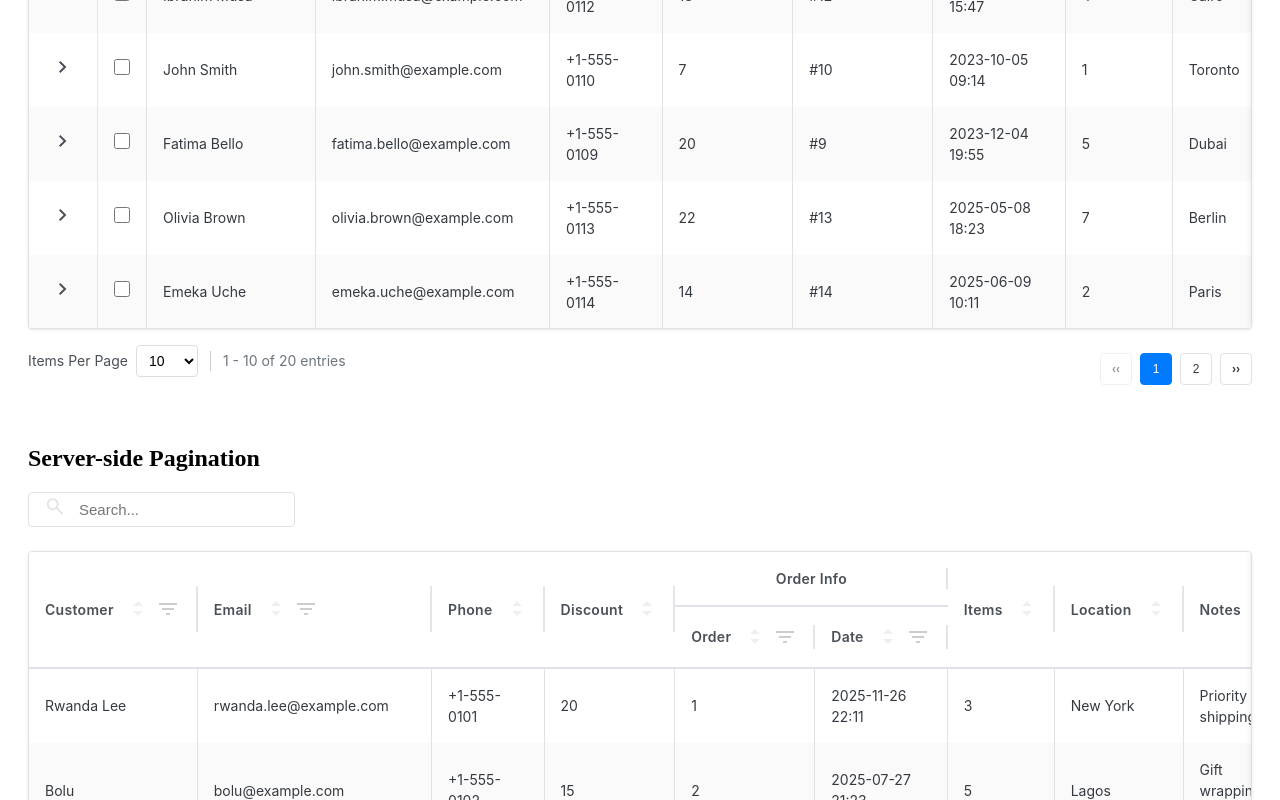
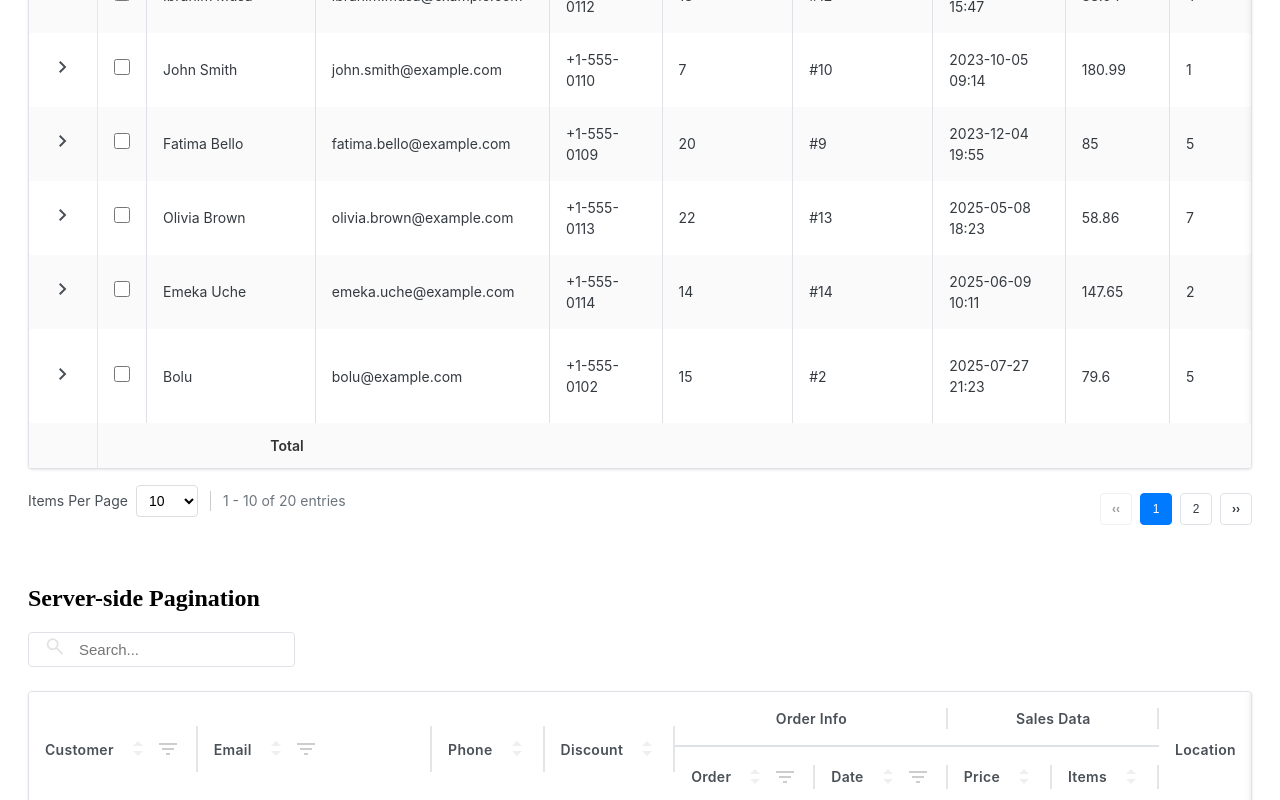
Before and after one commit to oregs/vs-datatable, a Vue app: page / in a window 1280 px wide. Shown: the part 400-1200 px from the top of the page. Built offline with nearby package versions, Linux system fonts and the light colour scheme.

Commit message:
Footer sticky implemented

```diff
--- a/src/App.vue
+++ b/src/App.vue
@@ -23,6 +23,7 @@
         @expand-row="onExpandRow"
         @collapse-row="onCollapseRow"
         stickyHeader
+        stickyFooter
       >
         <template #filterAreaRight>
           <button type="button" class="vs-button vs-button-sm vs-button-primary">Testing</button>
@@ -38,7 +39,7 @@
           {{ item.customer }}
         </template>
 
-        <template #cell-total="{ item }"> ${{ item.total.toFixed(2) }} </template>
+        <!-- <template #cell-total="{ item }"> ${{ item.total.toFixed(2) }} </template> -->
 
         <template #row-expanded="{ item }">
           <!-- <div>
@@ -165,7 +166,24 @@ const columns = ref<any[]>([
       },
     ],
   },
-  { label: 'Items', field: 'items', sortable: true },
+  {
+    label: 'Sales Data',
+    children: [
+      {
+        label: 'Price',
+        field: 'price',
+        sortable: true,
+        footerValue: (rows: any[]) => rows.reduce((sum, row) => sum + Number(row.price || 0), 0),
+        footerFormatter: (value: number) => `$${value.toFixed(2)}`,
+      },
+      {
+        label: 'Items',
+        field: 'items',
+        sortable: true,
+        footerValue: (rows: any[]) => rows.reduce((sum, row) => sum + Number(row.items || 0), 0),
+      },
+    ],
+  },
   { label: 'Location', field: 'location', sortable: true },
   { label: 'Notes', field: 'notes' },
   {
@@ -187,12 +205,7 @@ const columns = ref<any[]>([
     sortable: true,
     footerValue: (rows: Row[]) => rows.reduce((sum, r) => sum + Number(r.tax || 0), 0),
     footerFormatter: (val: number) => val.toFixed(2),
-  },
-  {
-    label: 'Total',
-    field: 'total',
-    sortable: true,
-  },
+  }
 ])
 
 const onPageUpdated = (newPage: number) => {
--- a/src/components/VsDataTable.vue
+++ b/src/components/VsDataTable.vue
@@ -156,6 +156,7 @@ import { useDataTableSelection } from '@/composables/useDataTableSelection'
 import { getValue, getRowKey, isRowSelected, calculateTotalColumns, getFlatColumns } from '@/utils/datatable'
 import { useStickyColumns } from '@/composables/useStickyColumns'
 import { useStickyHeader } from '@/composables/useStickyHeader'
+import { useStickyFooter } from '@/composables/useStickyFooter'
 import { useStickyResizeSync } from '@/composables/useStickyResizeSync'
 
 // Props and Emits
@@ -178,6 +179,7 @@ const props = withDefaults(defineProps<DataTableProps>(), {
   rowsPerPage: 10,
   rowKey: 'id',
   stickyHeader: false,
+  stickyFooter: false,
   showPagination: true
 })
 
@@ -222,7 +224,13 @@ const {
   tableRef,
   tableContainer,
   tableResponsiveRef,
-} = useDataTable({ ...props, rows: internalRows.value }, emit)
+  refresh,
+  cleanup,
+} = useDataTable(
+  { ...props, rows: internalRows.value },
+  emit,
+  { header: props.stickyHeader, footer: props.stickyFooter }
+)
 
 const {
   selectedItems,
@@ -250,10 +258,17 @@ const { hasLeftShadow, hasRightShadow, refreshSticky } = useStickyColumns(
 
 useStickyResizeSync(tableRef, refreshSticky)
 
-const { refresh } = useStickyHeader(tableRef, {
-  enabled: props.stickyHeader,
-  maxHeight: '70vh',
-})
+// const { refresh } = useStickyHeader(tableRef, {
+//   enabled: props.stickyHeader,
+//   maxHeight: '80vh',
+// })
+
+// const { refreshFooter } = useStickyFooter(tableRef, {
+//   enabled: props.stickyFooter,
+//   maxHeight: '80vh',
+// })
+
+
 
 // Refresh sticky when rows change (for dynamic content)
 watch(
@@ -290,7 +305,7 @@ onMounted(() => {
     refreshSticky()
   }, 100)
 
-  // refresh()
+  refresh()
 
   emit('tableMounted')
 
@@ -319,6 +334,11 @@ onBeforeMount(() => {
   overflow: var(--vs-table-wrapper-overflow);
 }
 
+.vs-table tfoot {
+  border-top: 1px solid var(--vs-border-color, #ddd);
+  background-color: var(--vs-table-footer-bg, var(--vs-table-header-bg, #fff));
+}
+
 .vs-table-info {
   color: var(--vs-secondary);
   font-size: var(--vs-font-size-md);
--- a/src/components/VsDataTableFooter.vue
+++ b/src/components/VsDataTableFooter.vue
@@ -1,15 +1,16 @@
 <template>
   <tfoot v-if="visibleColumns.length">
     <tr class="vs-footer-row">
-        <!-- 🔹 Auto-detect expand / checkbox columns -->
+      <!-- Auto-detect expand / checkbox columns -->
       <td v-if="expandable" class="vs-footer-cell vs-expand-column"></td>
       <td v-if="isItemSelectedControlled" class="vs-footer-cell vs-checkbox-column"></td>
 
-        <!-- 🔹 Render grouped and leaf columns -->
+      <!-- Render grouped and leaf columns -->
       <template v-for="(col, index) in visibleColumns" :key="index">
         <!-- Parent group columns (no field, have children) -->
         <td
           v-if="col.children && col.children.length"
+          :data-field="col.field || col.label"
           class="vs-footer-cell vs-footer-group"
           :colspan="countLeafColumns(col)"
         ></td>
@@ -17,6 +18,7 @@
         <!-- Leaf columns -->
         <td
           v-else
+          :data-field="col.field || col.label"
           class="vs-footer-cell"
           :class="col.footerClass || ''"
           :style="col.footerStyle || {}"
@@ -71,7 +73,7 @@
 }
 
 /**
-   * 🔹 Compute only visible columns (keep parent structure)
+ * Compute only visible columns (keep parent structure)
  */
 function filterVisibleColumns(cols: Column[]): Column[] {
   return cols
@@ -85,9 +87,8 @@
 const visibleColumns = computed(() => filterVisibleColumns(props.columns))
 const flatColumns = computed(() => flattenColumns(visibleColumns.value))
 
-
 /**
-   * 🔹 Compute footer values
+ * Compute footer values
  */
 const footerValues = computed(() => {
   const result: Record<string, any> = {}
@@ -113,7 +114,7 @@
 })
 
 /**
-   * 🔹 Apply formatter (optional)
+ * Apply formatter (optional)
  */
 function formatFooterValue(col: Column, value: any) {
   if (col.footerFormatter) {
--- a/src/composables/useDataTable.ts
+++ b/src/composables/useDataTable.ts
@@ -6,8 +6,20 @@ import { useDataTableSearch } from '@/composables/useDataTableSearch'
 import { filterRowsByQuery, getFlatColumns, paginateRows, sortArray } from '@/utils/datatable'
 import { useExpandable } from '@/composables/useExpandable'
 import { useColumnFilter } from '@/composables/useColumnFilter'
+import { useStickyHeader } from '@/composables/useStickyHeader'
+import { useStickyFooter } from '@/composables/useStickyFooter'
 
-export function useDataTable(props: any, emit: any) {
+interface UseStickyTableOptions {
+  header?: boolean
+  footer?: boolean
+  maxHeight?: string | number
+}
+
+export function useDataTable(
+  props: any,
+  emit: any,
+  options: UseStickyTableOptions = {}
+) {
 
   const rowsRef = isRef(props.rows) ? props.rows : shallowRef(props.rows)
 
@@ -19,7 +31,6 @@ export function useDataTable(props: any, emit: any) {
   const tableContainer = ref()
   const tableResponsiveRef = ref<HTMLElement | null>(null)
   const tableRef = ref()
-
 
   // --- Expandable rows
   const { isRowExpanded, toggleRowExpansion, getRowId, setRowLoading, isRowLoading } =
@@ -51,7 +62,16 @@ export function useDataTable(props: any, emit: any) {
     rowsPerPage,
     computed(() => processedRows.value)
   )
+
+  // --- Row Per Page
   const { handleRowsPerPage } = useDataTableRowsPerPage(props, emit, page, rowsPerPage)
+
+  // --- Sticky Header and Footer
+  const { header = true, footer = true, maxHeight = 'calc(100vh - 100px)' } = options
+
+  const headerControl = useStickyHeader(tableRef, { enabled: header, maxHeight })
+  const footerControl = useStickyFooter(tableRef, { enabled: footer, maxHeight })
+
 
   // --- Processed rows: apply filters, search, then sort
   const filteredAndSearched = computed(() => {
@@ -139,20 +159,15 @@ export function useDataTable(props: any, emit: any) {
     tableContainer,
     tableResponsiveRef,
     tableRef,
+
+    // Sticky Header and Footer
+    refresh() {
+      headerControl.refresh?.()
+      footerControl.refresh?.()
+    },
+    cleanup() {
+      headerControl.cleanup?.()
+      footerControl.cleanup?.()
+    },
   }
 }
-
-
-
-// <th
-// v-for="column in nonGroupedColumns"
-// :key="column.field"
-// class="vs-group-header"
-// rowspan="2"
-// :style="{
-//   width: column.width + '%',
-//   textAlign: 'center'
-// }"
-// >
-// {{ column.label }}
-// </th>
--- /dev/null
+++ b/src/composables/useStickyFooter.ts
@@ -0,0 +1,289 @@
+// import { onMounted, onBeforeUnmount, watch, nextTick, type Ref } from 'vue'
+
+// interface UseStickyFooterOptions {
+//   enabled?: boolean
+//   maxHeight?: string | number
+// }
+
+// /**
+//  * Enables sticky table footer so only the tbody scrolls.
+//  */
+// export function useStickyFooter(
+//   tableRef: Ref<HTMLElement | null>,
+//   options: UseStickyFooterOptions = {}
+// ) {
+//   const { enabled = false, maxHeight = 'calc(100vh - 250px)' } = options
+
+//   let wrapper: HTMLElement | null = null
+//   let resizeObserver: ResizeObserver | null = null
+
+//   const setupStickyFooter = () => {
+//     const tableEl = tableRef.value
+//     if (!enabled || !tableEl) return
+
+//     const tfoot = tableEl.querySelector('tfoot') as HTMLElement
+//     const tbody = tableEl.querySelector('tbody') as HTMLElement
+//     if (!tfoot || !tbody) return
+
+//     // Wrap table if needed (reuse same wrapper class for consistency)
+//     if (!tableEl.parentElement?.classList.contains('vs-table-wrapper')) {
+//       wrapper = document.createElement('div')
+//       wrapper.classList.add('vs-table-wrapper')
+//       tableEl.parentNode?.insertBefore(wrapper, tableEl)
+//       wrapper.appendChild(tableEl)
+//     } else {
+//       wrapper = tableEl.parentElement
+//     }
+
+//     // Apply wrapper styles
+//     Object.assign(wrapper!.style, {
+//       overflowY: 'auto',
+//       overflowX: 'auto',
+//       position: 'relative',
+//       maxHeight: typeof maxHeight === 'number' ? `${maxHeight}px` : maxHeight,
+//     })
+
+//     // Apply sticky footer style
+//     Object.assign(tfoot.style, {
+//       position: 'sticky',
+//       bottom: '0',
+//       zIndex: '5',
+//       background: 'var(--vs-table-footer-bg, #f8f9fa)',
+//     })
+
+//     // Observe for table size changes
+//     if (!resizeObserver) {
+//       resizeObserver = new ResizeObserver(() => {
+//         adjustFooterWidth()
+//       })
+//       resizeObserver.observe(tableEl)
+//     }
+
+//     adjustFooterWidth()
+//   }
+
+//   const adjustFooterWidth = () => {
+//     const tableEl = tableRef.value
+//     if (!tableEl) return
+
+//     const tfoot = tableEl.querySelector('tfoot') as HTMLElement
+//     const tbody = tableEl.querySelector('tbody') as HTMLElement
+//     if (!tfoot || !tbody) return
+
+//     const footerRow = tfoot.querySelector('tr') as HTMLElement
+//     const bodyRow = tbody.querySelector('tr') as HTMLElement
+//     if (!footerRow || !bodyRow) return
+
+//     const footerCells = Array.from(footerRow.querySelectorAll('td, th')) as HTMLElement[]
+//     const bodyCells = Array.from(bodyRow.querySelectorAll('td')) as HTMLElement[]
+//     if (!footerCells.length || !bodyCells.length) return
+
+//     // Apply body cell widths to footer cells
+//     footerCells.forEach((footerCell, i) => {
+//       const bodyCell = bodyCells[i]
+//       if (bodyCell) {
+//         footerCell.style.width = `${bodyCell.offsetWidth}px`
+//         footerCell.style.minWidth = `${bodyCell.offsetWidth}px`
+//       }
+//     })
+//   }
+
+//   const cleanup = () => {
+//     const tableEl = tableRef.value
+//     if (tableEl) {
+//       const tfoot = tableEl.querySelector('tfoot') as HTMLElement
+//       if (tfoot) {
+//         tfoot.style.position = ''
+//         tfoot.style.bottom = ''
+//         tfoot.style.zIndex = ''
+//         tfoot.style.background = ''
+//       }
+//     }
+
+//     if (resizeObserver) {
+//       resizeObserver.disconnect()
+//       resizeObserver = null
+//     }
+//   }
+
+//   onMounted(async () => {
+//     if (!enabled) return
+//     await nextTick()
+//     setupStickyFooter()
+//   })
+
+//   onBeforeUnmount(() => {
+//     cleanup()
+//   })
+
+//   // Re-apply if enabled flag changes
+//   watch(
+//     () => enabled,
+//     async (val) => {
+//       await nextTick()
+//       if (val) setupStickyFooter()
+//       else cleanup()
+//     }
+//   )
+
+//   return {
+//     refresh: setupStickyFooter,
+//     cleanup,
+//   }
+// }
+
+
+import { onMounted, onBeforeUnmount, watch, nextTick, type Ref } from 'vue'
+
+interface UseStickyFooterOptions {
+  enabled?: boolean
+  maxHeight?: string | number
+}
+
+/**
+ * Enables sticky table footer so only the tbody scrolls.
+ */
+export function useStickyFooter(
+  tableRef: Ref<HTMLElement | null>,
+  options: UseStickyFooterOptions = {}
+) {
+  const { enabled = false, maxHeight = 'calc(100vh - 250px)' } = options
+
+  let wrapper: HTMLElement | null = null
+  let resizeObserver: ResizeObserver | null = null
+
+  const setupStickyFooter = () => {
+    const tableEl = tableRef.value
+    if (!enabled || !tableEl) return
+
+    const tfoot = tableEl.querySelector('tfoot') as HTMLElement
+    const tbody = tableEl.querySelector('tbody') as HTMLElement
+    if (!tfoot || !tbody) return
+
+    // Wrap table if needed (reuse same wrapper class for consistency)
+    if (!tableEl.parentElement?.classList.contains('vs-table-wrapper')) {
+      wrapper = document.createElement('div')
+      wrapper.classList.add('vs-table-wrapper')
+      tableEl.parentNode?.insertBefore(wrapper, tableEl)
+      wrapper.appendChild(tableEl)
+    } else {
+      wrapper = tableEl.parentElement
+    }
+
+    // Apply wrapper styles
+    Object.assign(wrapper!.style, {
+      overflowY: 'auto',
+      overflowX: 'auto',
+      position: 'relative',
+      maxHeight: typeof maxHeight === 'number' ? `${maxHeight}px` : maxHeight,
+    })
+
+    // Apply sticky footer style
+    Object.assign(tfoot.style, {
+      position: 'sticky',
+      bottom: '0',
+      zIndex: '5',
+      background: 'var(--vs-table-footer-bg, var(--vs-table-header-bg, #fff))',
+    })
+
+    // Observe for table size changes
+    if (!resizeObserver) {
+      resizeObserver = new ResizeObserver(() => {
+        adjustFooterWidth()
+      })
+      resizeObserver.observe(tableEl)
+    }
+
+    adjustFooterWidth()
+  }
+
+  /**
+   * 🔹 Adjust footer cell widths to match tbody cells, including grouped footers
+   */
+  const adjustFooterWidth = () => {
+    const tableEl = tableRef.value
+    if (!tableEl) return
+
+    const tfoot = tableEl.querySelector('tfoot') as HTMLElement
+    const tbody = tableEl.querySelector('tbody') as HTMLElement
+    if (!tfoot || !tbody) return
+
+    const footerRow = tfoot.querySelector('tr') as HTMLElement
+    const bodyRow = tbody.querySelector('tr') as HTMLElement
+    if (!footerRow || !bodyRow) return
+
+    const footerCells = Array.from(footerRow.querySelectorAll('td, th')) as HTMLElement[]
+    const bodyCells = Array.from(bodyRow.querySelectorAll('td')) as HTMLElement[]
+    if (!footerCells.length || !bodyCells.length) return
+
+    let bodyCellIndex = 0
+
+    footerCells.forEach((footerCell) => {
+      const colspan = parseInt(footerCell.getAttribute('colspan') || '1', 10)
+
+      if (colspan === 1) {
+        const bodyCell = bodyCells[bodyCellIndex]
+        if (bodyCell) {
+          footerCell.style.width = `${bodyCell.offsetWidth}px`
+          footerCell.style.minWidth = `${bodyCell.offsetWidth}px`
+        }
+        bodyCellIndex += 1
+      } else {
+        // Handle grouped footer columns (colspan > 1)
+        let totalWidth = 0
+        for (let i = 0; i < colspan; i++) {
+          const bodyCell = bodyCells[bodyCellIndex + i]
+          if (bodyCell) totalWidth += bodyCell.offsetWidth
+        }
+        if (totalWidth > 0) {
+          footerCell.style.width = `${totalWidth}px`
+          footerCell.style.minWidth = `${totalWidth}px`
+        }
+        bodyCellIndex += colspan
+      }
+    })
+  }
+
+  const cleanup = () => {
+    const tableEl = tableRef.value
+    if (tableEl) {
+      const tfoot = tableEl.querySelector('tfoot') as HTMLElement
+      if (tfoot) {
+        tfoot.style.position = ''
+        tfoot.style.bottom = ''
+        tfoot.style.zIndex = ''
+        tfoot.style.background = ''
+      }
+    }
+
+    if (resizeObserver) {
+      resizeObserver.disconnect()
+      resizeObserver = null
+    }
+  }
+
+  onMounted(async () => {
+    if (!enabled) return
+    await nextTick()
+    setupStickyFooter()
+  })
+
+  onBeforeUnmount(() => {
+    cleanup()
+  })
+
+  // Re-apply if enabled flag changes
+  watch(
+    () => enabled,
+    async (val) => {
+      await nextTick()
+      if (val) setupStickyFooter()
+      else cleanup()
+    }
+  )
+
+  return {
+    refresh: setupStickyFooter,
+    cleanup,
+  }
+}
--- a/src/data/orders.json
+++ b/src/data/orders.json
@@ -11,10 +11,10 @@
             "notes": "Priority shipping",
             "payment": "Credit Card",
             "phone": "+1-555-0101",
+            "price": 125.0,
             "shipping": 15.0,
             "status": "Completed",
-            "tax": 31.28,
-            "total": 391.0
+            "tax": 31.28
         },
         {
             "customer": "Bolu",
@@ -27,10 +27,10 @@
             "notes": "Gift wrapping requested",
             "payment": "PayPal",
             "phone": "+1-555-0102",
+            "price": 79.6,
             "shipping": 25.0,
             "status": "Completed",
-            "tax": 31.84,
-            "total": 398.0
+            "tax": 31.84
         },
         {
             "customer": "Temilade",
@@ -43,10 +43,10 @@
             "notes": "Contact before delivery",
             "payment": "Bank Transfer",
             "phone": "+1-555-0103",
+            "price": 196.5,
             "shipping": 12.0,
             "status": "Processing",
-            "tax": 31.44,
-            "total": 393.0
+            "tax": 31.44
         },
         {
             "customer": "Samuel O.",
@@ -59,10 +59,10 @@
             "notes": "Fragile item",
             "payment": "Credit Card",
             "phone": "+1-555-0104",
+            "price": 210.5,
             "shipping": 8.0,
             "status": "Completed",
-            "tax": 16.84,
-            "total": 210.5
+            "tax": 16.84
         },
         {
             "customer": "Grace Adeniyi",
@@ -75,10 +75,10 @@
             "notes": "Customer requested cancellation",
             "payment": "Cash",
             "phone": "+1-555-0105",
+            "price": 36.44,
             "shipping": 18.0,
             "status": "Cancelled",
-            "tax": 11.66,
-            "total": 145.75
+            "tax": 11.66
         },
         {
             "customer": "Michael Obi",
@@ -91,10 +91,10 @@
             "notes": "Express delivery",
             "payment": "Credit Card",
             "phone": "+1-555-0106",
+            "price": 83.33,
             "shipping": 30.0,
             "status": "Completed",
-            "tax": 40.0,
-            "total": 500.0
+            "tax": 40.0
         },
         {
             "customer": "Ada Lovelace",
@@ -107,10 +107,10 @@
             "notes": "Tech products",
             "payment": "PayPal",
             "phone": "+1-555-0107",
+            "price": 105.08,
             "shipping": 14.0,
             "status": "Processing",
-            "tax": 25.22,
-            "total": 315.25
+            "tax": 25.22
         },
         {
             "customer": "Chinedu Okafor",
@@ -123,10 +123,10 @@
             "notes": "Business order",
             "payment": "Bank Transfer",
             "phone": "+1-555-0108",
+            "price": 130.0,
             "shipping": 10.0,
             "status": "Completed",
-            "tax": 20.8,
-            "total": 260.0
+            "tax": 20.8
         },
         {
             "customer": "Fatima Bello",
@@ -139,10 +139,10 @@
             "notes": "International shipping",
             "payment": "Credit Card",
             "phone": "+1-555-0109",
+            "price": 85.0,
             "shipping": 35.0,
             "status": "Completed",
-            "tax": 34.0,
-            "total": 425.0
+            "tax": 34.0
         },
         {
             "customer": "John Smith",
@@ -155,10 +155,10 @@
             "notes": "Regular customer",
             "payment": "PayPal",
             "phone": "+1-555-0110",
+            "price": 180.99,
             "shipping": 9.0,
             "status": "Completed",
-            "tax": 14.48,
-            "total": 180.99
+            "tax": 14.48
         },
         {
             "customer": "Mary Johnson",
@@ -171,10 +171,10 @@
             "notes": "Backorder item",
             "payment": "Credit Card",
             "phone": "+1-555-0111",
+            "price": 74.16,
             "shipping": 16.0,
             "status": "Processing",
-            "tax": 17.8,
-            "total": 222.49
+            "tax": 17.8
         },
         {
             "customer": "Ibrahim Musa",
@@ -187,10 +187,10 @@
             "notes": "Local pickup",
             "payment": "Cash",
             "phone": "+1-555-0112",
+            "price": 88.94,
             "shipping": 22.0,
             "status": "Completed",
-            "tax": 28.46,
-            "total": 355.75
+            "tax": 28.46
         },
         {
             "customer": "Olivia Brown",
@@ -203,10 +203,10 @@
             "notes": "Bulk order",
             "payment": "Credit Card",
             "phone": "+1-555-0113",
+            "price": 58.86,
             "shipping": 28.0,
             "status": "Completed",
-            "tax": 32.96,
-            "total": 412.0
+            "tax": 32.96
         },
         {
             "customer": "Emeka Uche",
@@ -219,10 +219,10 @@
             "notes": "Payment failed",
             "payment": "PayPal",
             "phone": "+1-555-0114",
+            "price": 147.65,
             "shipping": 20.0,
             "status": "Cancelled",
-            "tax": 23.62,
-            "total": 295.3
+            "tax": 23.62
         },
         {
             "customer": "Sophia Davis",
@@ -235,10 +235,10 @@
             "notes": "Special instructions",
             "payment": "Bank Transfer",
             "phone": "+1-555-0115",
+            "price": 129.67,
             "shipping": 24.0,
             "status": "Completed",
-            "tax": 31.12,
-            "total": 389.0
+            "tax": 31.12
         },
         {
             "customer": "David Wilson",
@@ -251,10 +251,10 @@
             "notes": "Split shipment",
             "payment": "Credit Card",
             "phone": "+1-555-0116",
+            "price": 79.37,
             "shipping": 32.0,
             "status": "Processing",
-            "tax": 38.1,
-            "total": 476.2
+            "tax": 38.1
         },
         {
             "customer": "Ngozi Okeke",
@@ -267,10 +267,10 @@
             "notes": "Small package",
             "payment": "Cash",
             "phone": "+1-555-0117",
+            "price": 150.0,
             "shipping": 7.0,
             "status": "Completed",
-            "tax": 12.0,
-            "total": 150.0
+            "tax": 12.0
         },
         {
             "customer": "Daniel James",
@@ -283,10 +283,10 @@
             "notes": "Digital products",
             "payment": "PayPal",
             "phone": "+1-555-0118",
+            "price": 116.7,
             "shipping": 13.0,
             "status": "Completed",
-            "tax": 18.67,
-            "total": 233.4
+            "tax": 18.67
         },
         {
             "customer": "Helen George",
@@ -299,10 +299,10 @@
             "notes": "Insurance required",
             "payment": "Credit Card",
             "phone": "+1-555-0119",
+            "price": 81.4,
             "shipping": 19.0,
             "status": "Completed",
-            "tax": 26.05,
-            "total": 325.6
+            "tax": 26.05
         },
         {
             "customer": "Anthony Clark",
@@ -315,10 +315,10 @@
             "notes": "Customs clearance needed",
             "payment": "Bank Transfer",
             "phone": "+1-555-0120",
+            "price": 82.16,
             "shipping": 26.0,
             "status": "Processing",
-            "tax": 32.86,
-            "total": 410.8
+            "tax": 32.86
         }
     ]
 }
--- a/src/types/datatable.ts
+++ b/src/types/datatable.ts
@@ -159,6 +159,7 @@ export interface DataTableProps {
   expandable?: boolean
   accordion?: boolean
   stickyHeader?: boolean
+  stickyFooter?: boolean
   showPagination?: boolean
 }
 
```
Lines whose indentation alone changed are shown as unchanged.
